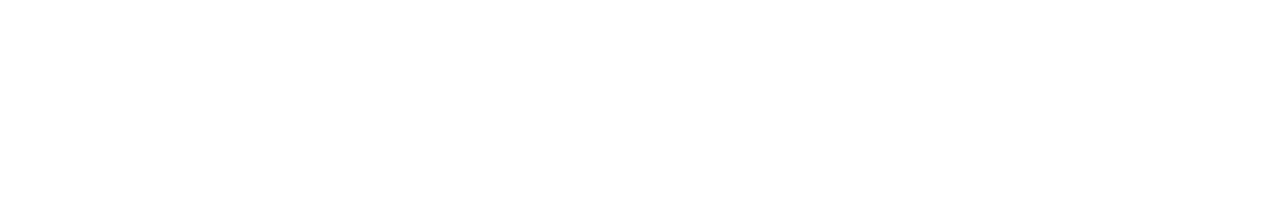
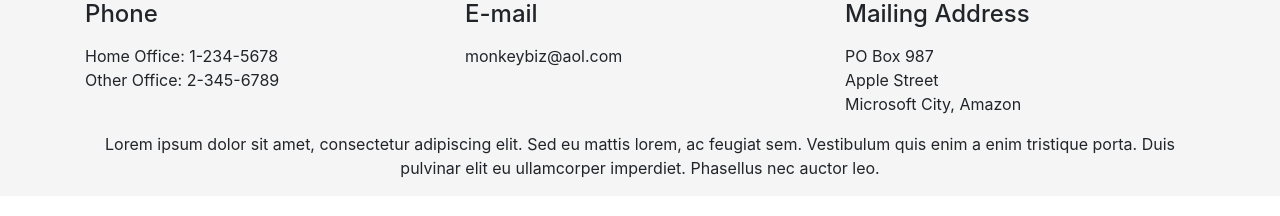
Before and after one commit to Joel-Duggan/monkey, a website: page index.html in a window 1280 px wide. Drawn offline with nearby package versions, Linux system fonts and the light colour scheme; files that its build step writes are made by us from their sources.

Commit message:
Footer added

```diff
--- /dev/null
+++ b/css/styles.scss
@@ -0,0 +1,12 @@
+.site-footer {
+    ul {
+        padding: 0;
+        list-style-type: none;
+        margin-top: 15px;
+        font-size: 8;
+    }
+}
+
+footer {
+    background-color: whitesmoke;
+}
--- a/index.html
+++ b/index.html
@@ -19,7 +19,49 @@
 
 </head>
 <body>
-<footer>
-</footer>
+
+
+    <footer class="site-footer">
+        <div class="container">
+            <div class="row">
+                <div class="col-4">
+                    <h4>Phone</h4>
+                    <ul>
+                        <li>Home Office: 1-234-5678</li>
+                        <li>Other Office: 2-345-6789</li>
+                    </ul>
+                </div>
+                <div class="col-4">
+                    <h4>E-mail</h4>
+                    <ul>
+                        <li>monkeybiz@aol.com</li>
+                    </ul>
+                </div>
+                <div class="col-4">
+                    <h4>Mailing Address</h4>
+                    <ul>
+                        <li>PO Box 987</li>
+                        <li>Apple Street</li>
+                        <li>Microsoft City, Amazon</li>
+                    </ul>
+                </div>
+            </div>
+            <div class="row">
+                <div class="col-12">
+                    <p class="d-flex justify-content-center text-center">Lorem ipsum dolor sit amet, consectetur adipiscing elit. Sed eu mattis lorem, ac feugiat sem. Vestibulum quis enim a enim tristique porta. Duis pulvinar elit eu ullamcorper imperdiet. Phasellus nec auctor leo.</p>
+                </div>
+            </div>
+        </div>
+    </footer>
+
+    <!-- jQuery must come first, then Popper.js, then the Bootstrap JavaScript plugins.-->
+    <!-- build:js js/main.js -->
+    <script src="node_modules/jquery/dist/jquery.slim.min.js"></script>
+    <script src="node_modules/popper.js/dist/umd/popper.min.js"></script>
+    <script src="node_modules/bootstrap/dist/js/bootstrap.min.js"></script>
+
+    <script src="js/scripts.js"></script>
+    <!-- endbuild -->
+
 </body>
 </html>
--- a/package.json
+++ b/package.json
@@ -6,7 +6,8 @@
   "scripts": {
     "lite": "lite-server",
     "start": "npm run lite",
-    "test": "echo \"Error: no test specified\" && exit 1"
+    "test": "echo \"Error: no test specified\" && exit 1",
+    "scss": "node-sass -o css/ css/"
   },
   "repository": {
     "type": "git"
@@ -14,7 +15,8 @@
   "author": "",
   "license": "ISC",
   "devDependencies": {
-    "lite-server": "^2.5.4"
+    "lite-server": "^2.5.4",
+    "node-sass": "^4.14.1"
   },
   "dependencies": {
     "bootstrap": "^4.5.0",
```
Also changed, not shown: css/styles.css (added), styles.css (deleted), 1 other file.
